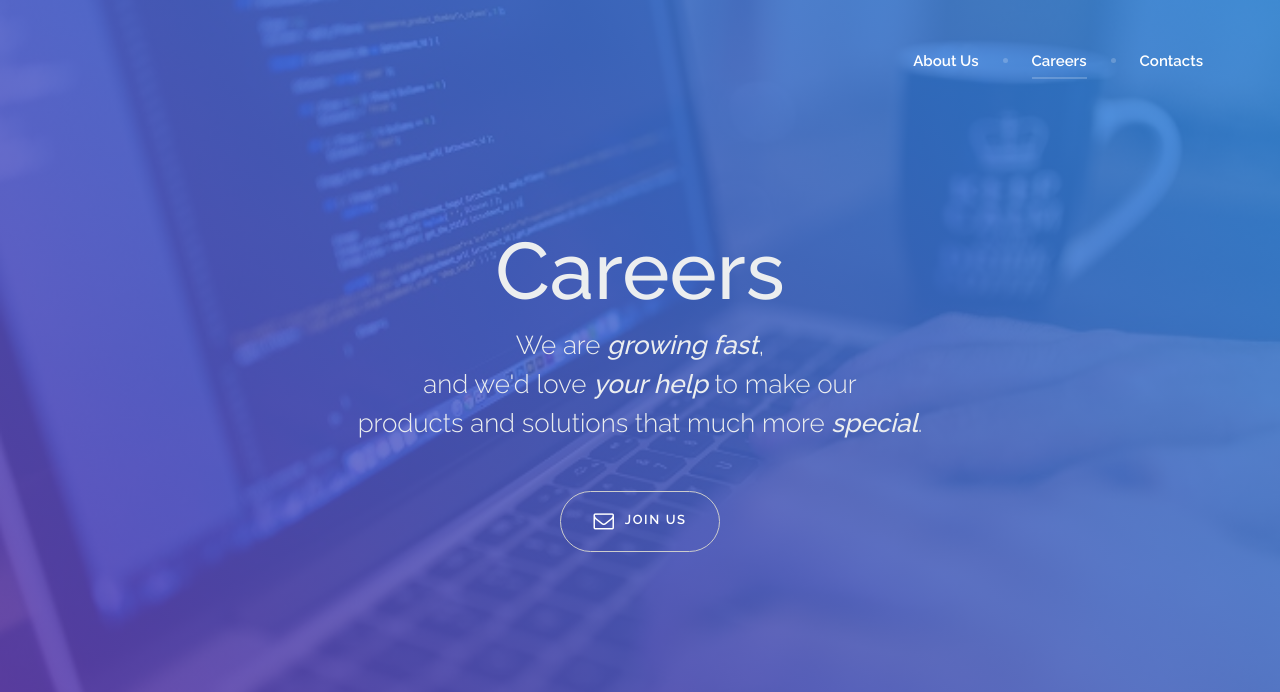
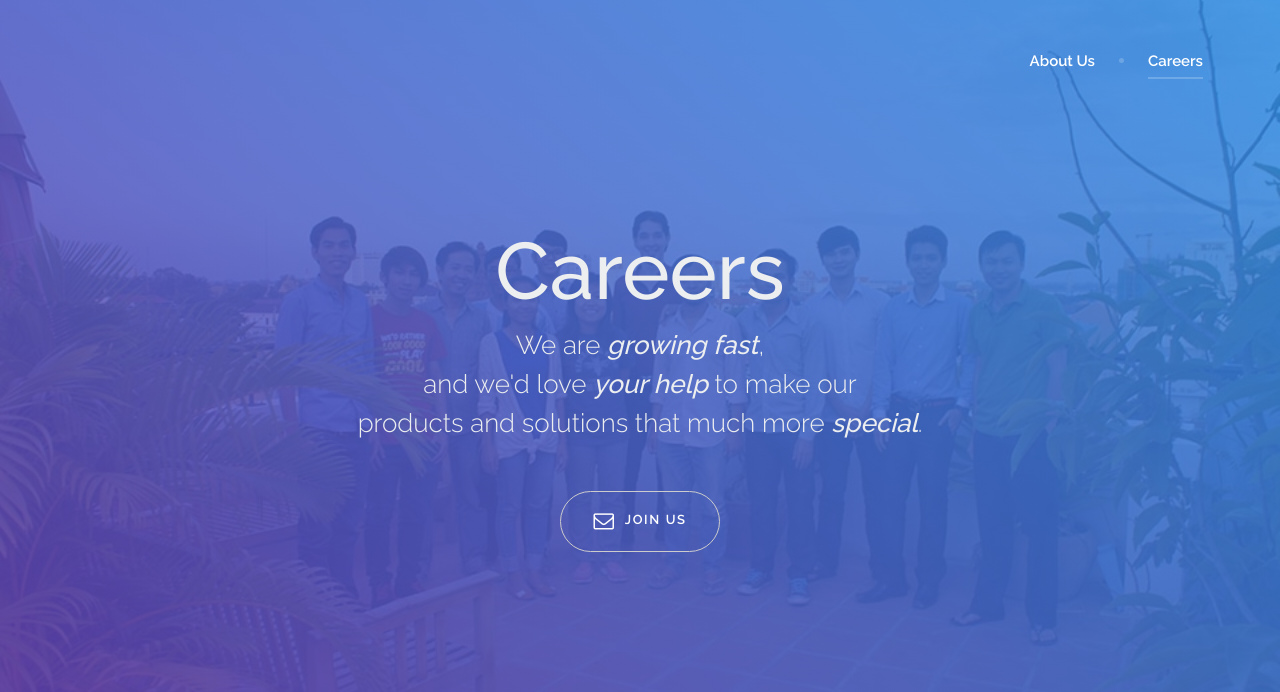
Before and after one commit to we-bridge/we-bridge.github.io, a website: page careers.html in a window 1280 px wide. Shown: the top 692 px of the page. Drawn offline with Linux system fonts and the light colour scheme.

Commit message:
added team header

```diff
--- a/careers.html
+++ b/careers.html
@@ -32,19 +32,12 @@
                         Careers <span class="sr-only">(current)</span>
                     </a>
                 </li>
-                <li class="navbar-divider hidden-sm-down"></li>
-                <li class="nav-item nav-item-toggable">
-                    <a class="nav-link"
-                       href="http://we-bridge.net/#section-contact">
-                        Contacts
-                    </a>
-                </li>
             </ul>
         </div>
     </div>
 </nav>
 
-<header class="jumbotron bg-inverse text-center center-vertically" role="banner">
+<header class="jumbotron careers bg-inverse text-center center-vertically" role="banner">
     <div class="container">
         <h1 class="display-3">Careers</h1>
 
--- a/scss/sections/_header.scss
+++ b/scss/sections/_header.scss
@@ -11,11 +11,23 @@ $custom-min-height: 37.5em; // 600
 .jumbotron {
     padding-top: 7rem;
     margin-bottom: 0;
-    background:
-        linear-gradient(45deg, rgba(#663FB5, 0.85), rgba(#2B8BE3, 0.85)),
-        url(../img/bg-header.jpg) no-repeat center bottom;
-    background-size: cover;
     border-radius: 0;
+
+    &.home
+    {
+        background:
+            linear-gradient(45deg, rgba(#663FB5, 0.85), rgba(#2B8BE3, 0.85)),
+            url(../img/bg-header.jpg) no-repeat center bottom;
+        background-size: cover;
+
+    }
+
+    &.careers {
+        background:
+            linear-gradient(45deg, rgba(#663FB5, 0.85), rgba(#2B8BE3, 0.85)),
+            url(../img/team.jpg) no-repeat center bottom;
+        background-size: cover;
+    }
 
     @include media-breakpoint-down(sm) {
         padding-top: 6.25rem;
```
Also changed, not shown: index.html (+1 -1 lines), css/webridge.css, img/team.jpg (added), 1 other file.
